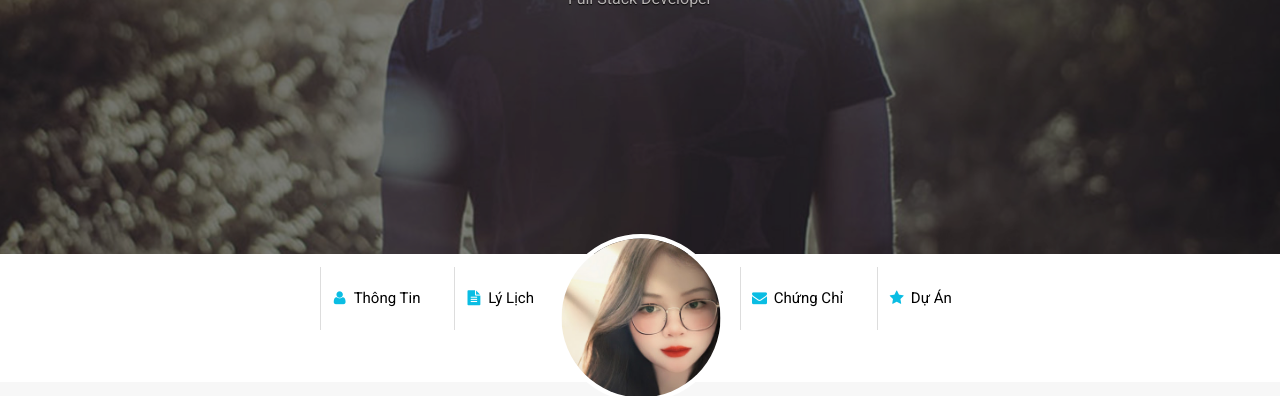
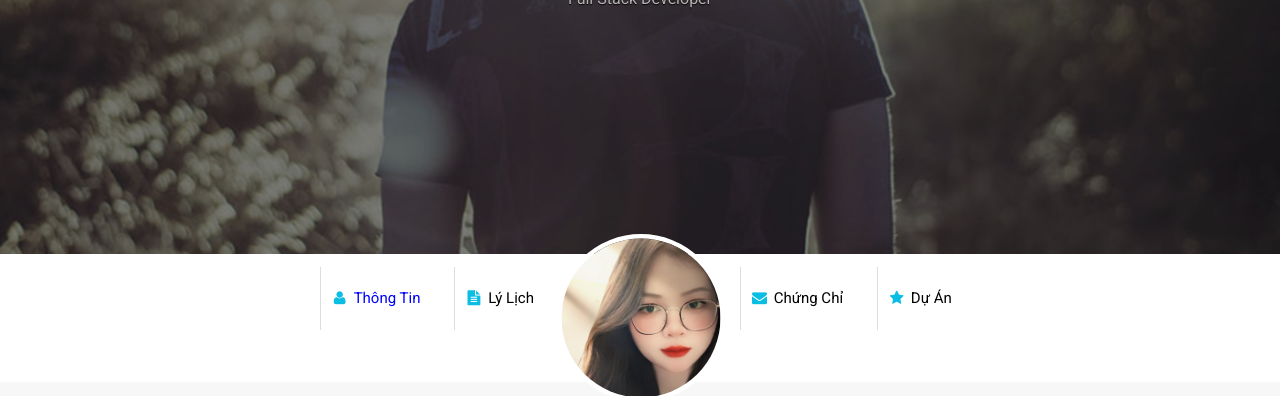
Before and after one commit to dinhnhi0402/Web101x-ASM3, a plain HTML site: page index.html in a window 1280 px wide. In both pictures the pointer is over the link "Thông Tin". Shown: the part 146-542 px from the top of the page. Drawn offline with nearby package versions, Linux system fonts and the light colour scheme.

Commit message:
Update laptop.css

```diff
--- a/css/laptop.css
+++ b/css/laptop.css
@@ -74,6 +74,10 @@ a.nav-link:link {
   border-left: 1px solid #ddd;
   padding: 20px;
 }
+a.nav-link:hover {
+  color: #0000ff;
+}
+
 /* Đặt ảnh đại diện */
 .anhdaidien {
   transform: scale(1.5);
```
